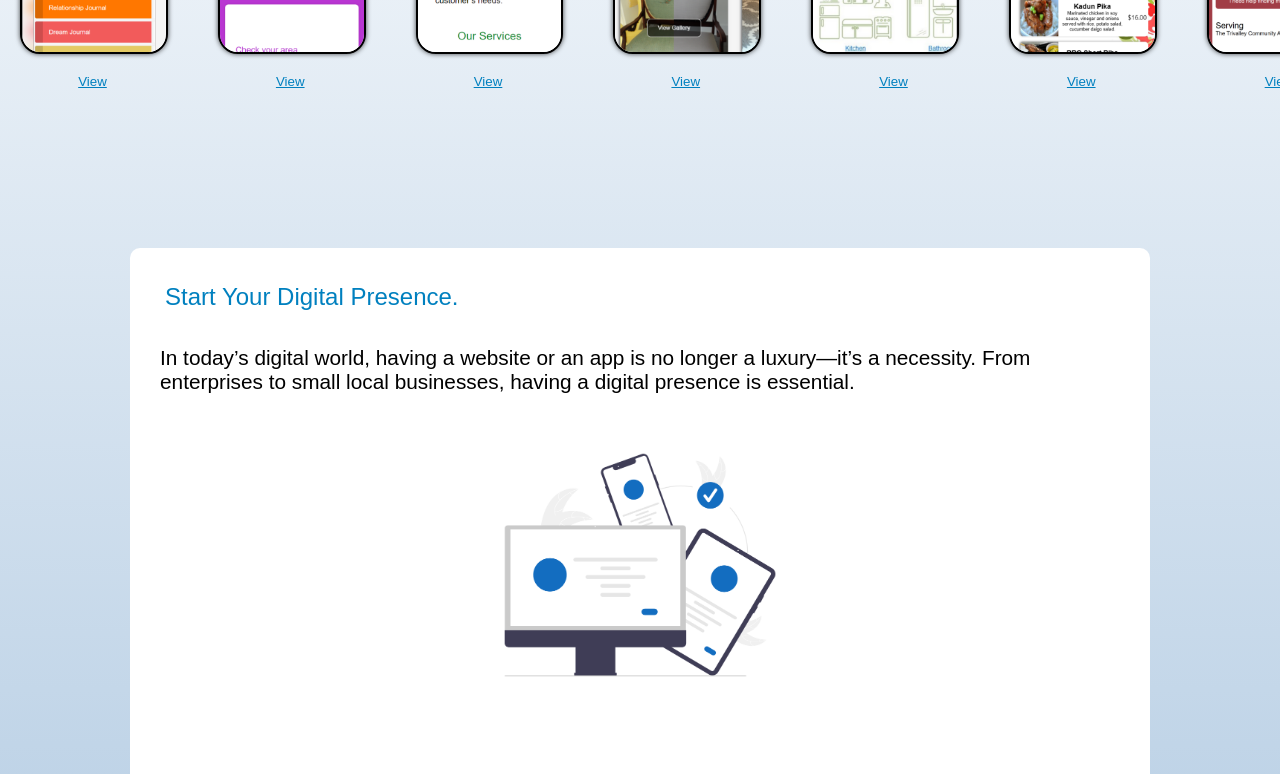
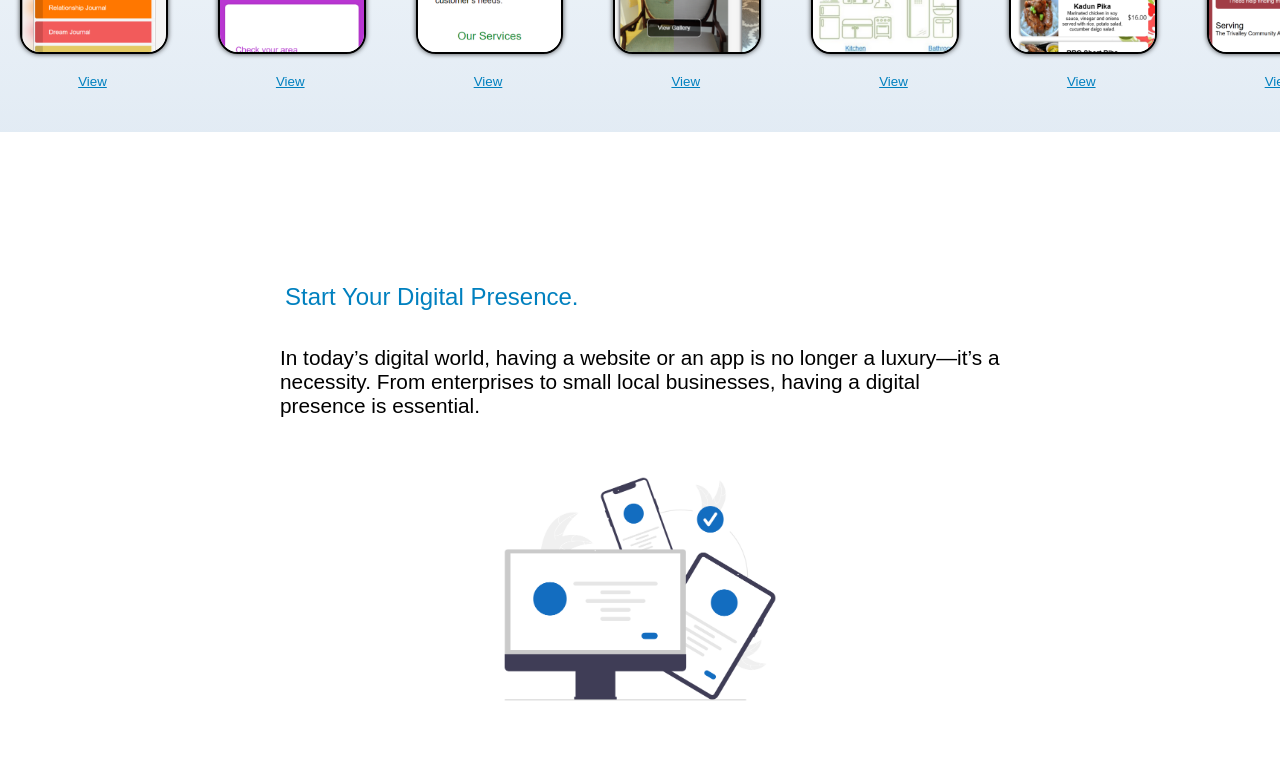
Before and after one commit to louieLouie117/react-portfolio, a React (Create React App) app in the folder client/: page / in a window 1280 px wide. Shown: the part 420-1194 px from the top of the page. Built offline with nearby package versions, Linux system fonts and the light colour scheme.

Commit message:
ServicesDecriptionsUpdated

```diff
--- a/client/src/components/LandingPage/Services.jsx
+++ b/client/src/components/LandingPage/Services.jsx
@@ -147,16 +147,16 @@ function Services(props) {
     };
 
     const plusServiceHandler = () => {
-        setServiceTile('Launch your online marketing.');
-        setServiceDescription('Integrated Geo-targeted marketing for local visibility and keyword optimization for search engines.');
+        setServiceTile('Launch your online and social medial marketing.');
+        setServiceDescription("For a one-time fee, I'll handle the setup of your marketing campaign and social media presence, creating tailored strategies and visuals. Enjoy a stress-free, polished start to your digital marketing efforts, with ongoing support through my monthly Digital Marketing Package.");
         setPlusServiceBTNStyles({ backgroundColor: '#136db0', color: 'white' });
         setBasicServiceBTNStyles({ backgroundColor: 'white', color: '#136db0' });
         setPremiumServiceBTNStyles({ backgroundColor: 'white', color: '#136db0' });
         setPurchaseLink('https://buy.stripe.com/aEU5kK6vZdbjci48wG');
         setMonthlyServicePrice('150.00');
         setPurchaseBTNText('Get Marketing');
-        setMonthlyServices('Medial and Online Marketing');
-        setTotalAmount('$1,650.00');
+        setMonthlyServices('Digital Marketing Package');
+        setTotalAmount('$1,000.00');
         setRenderAppServices({display: 'none'});
         setRenderWebsiteServices({display: 'grid'});
 
@@ -166,7 +166,7 @@ function Services(props) {
 
     const premiumServiceHandler = () => {
         setServiceTile('Get an App or Transform your website into an app.');
-        setServiceDescription('Take advantage of database, advanced analytics and improve your online presence.');
+        setServiceDescription("Need a custom app? I'll create an intuitive app with a robust database tailored to your needs. Boost engagement, accessibility, and brand loyalty. Let's elevate your digital presence.");
         setPremiumServiceBTNStyles({ backgroundColor: '#136db0', color: 'white' });
         setBasicServiceBTNStyles({ backgroundColor: 'white', color: '#136db0' });
         setPlusServiceBTNStyles({ backgroundColor: 'white', color: '#136db0' });
--- a/client/src/modules/ServicesStyles.css
+++ b/client/src/modules/ServicesStyles.css
@@ -1,5 +1,6 @@
 .Services-Container{
     /* background: linear-gradient(140deg, #2727aa, #f39e4e); */
+    background-color: white;
     padding-bottom: 40px;
 }
 
@@ -25,7 +26,7 @@
     display: grid;
     row-gap: 30px;
     background-color: white;
-    padding: 15px;
+    padding: 10px;
     border-radius: 10px;
     align-content: flex-start;
     max-width: 60em;
@@ -280,7 +281,7 @@
     }
 
     .ServiceCardInfo{
-        width: 60em;
+        width: 45em;
     }
 
     .PeaceOfMind{
```
